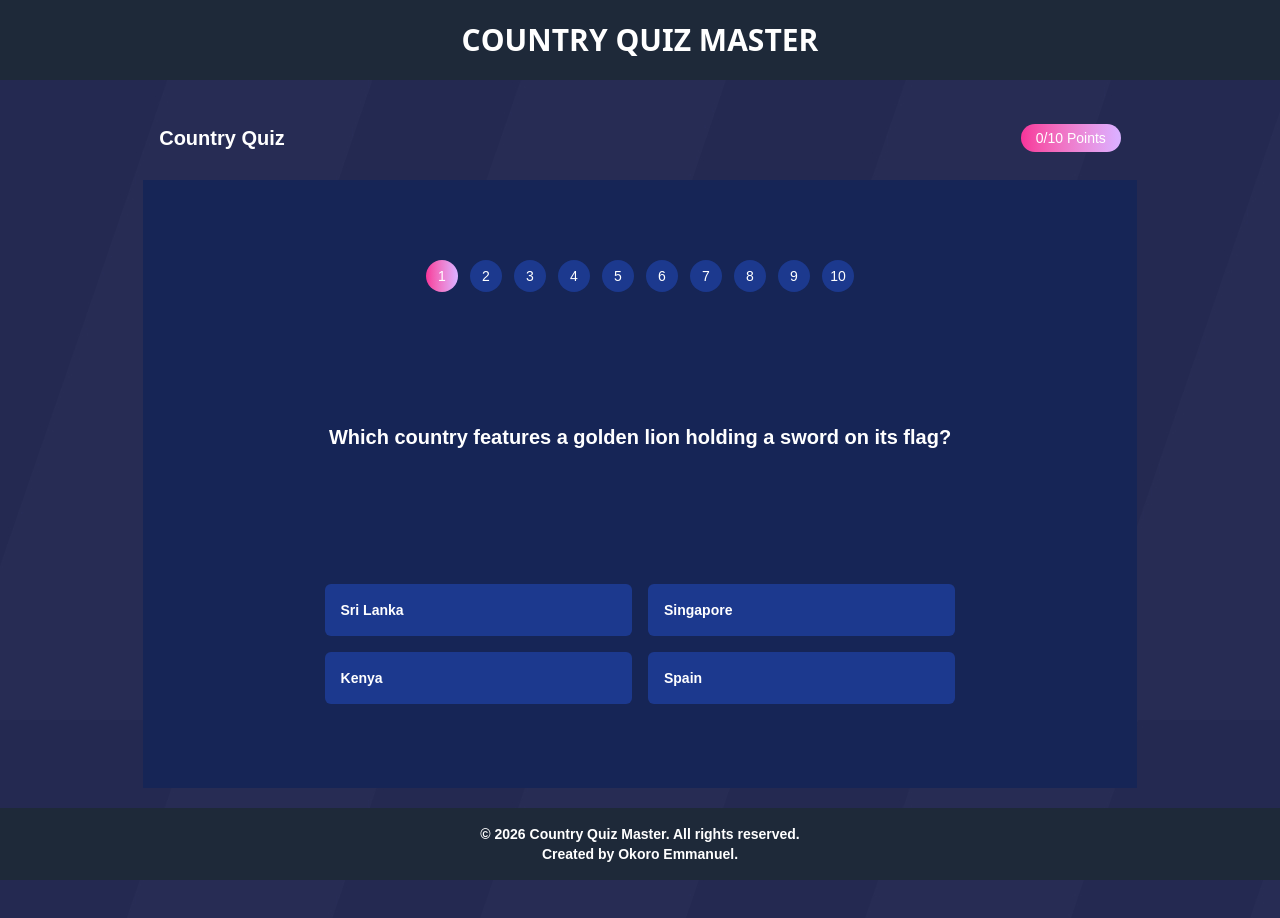
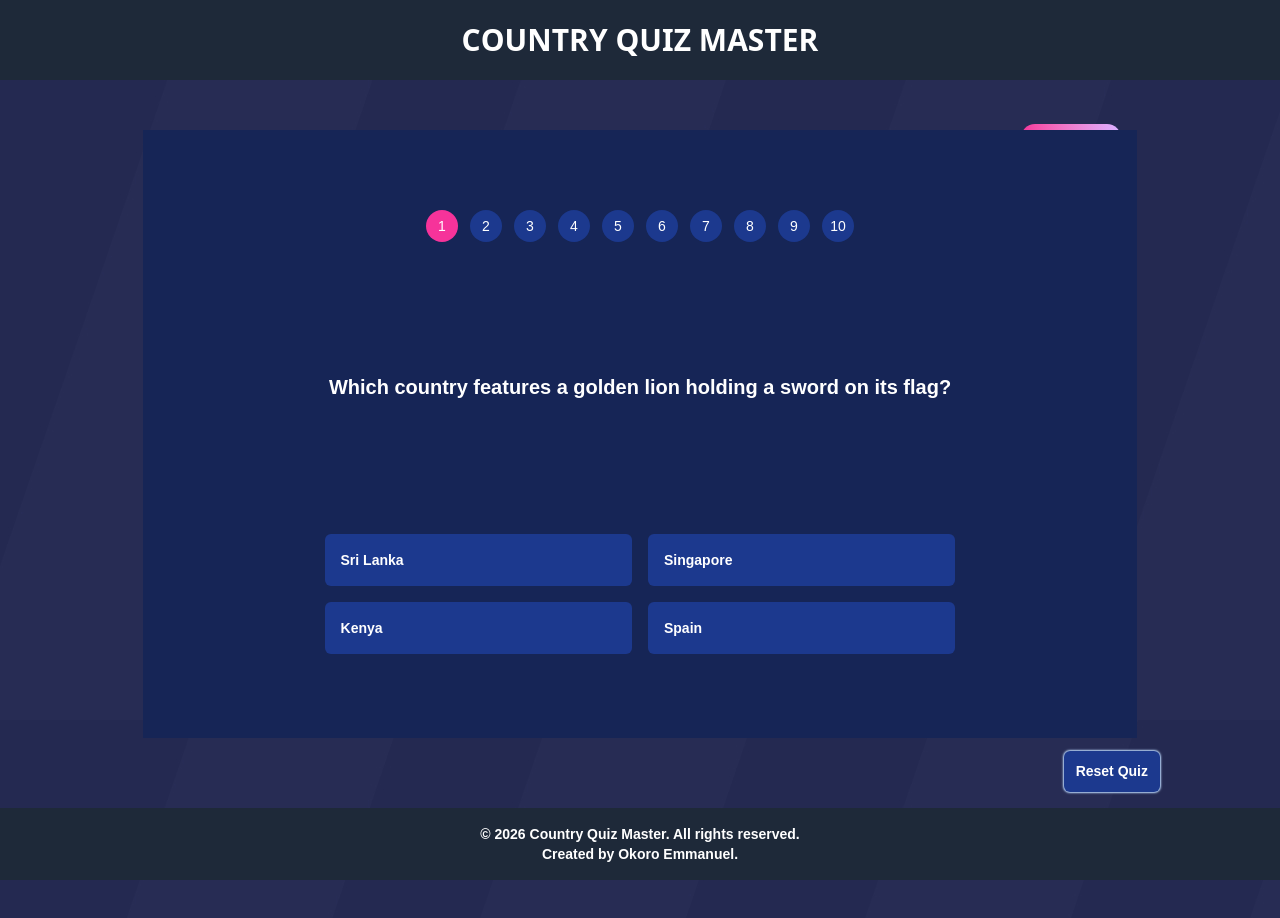
Before and after one commit to Nuel-dev-oi/country-quiz-master, a React (Vite) app in the folder frontend/: page / in a window 1280 px wide. Shown: the top 918 px of the page. Built offline with nearby package versions, Linux system fonts and the light colour scheme; a web font is replaced by a local one.

Commit message:
Add reset functionality to app

```diff
--- a/frontend/src/App.tsx
+++ b/frontend/src/App.tsx
@@ -3,18 +3,30 @@ import Layout from "./components/Layout";
 import ScoreBoard from "./components/ScoreBoard";
 import QuestionTab from "./components/QuestionTab";
 import QuestionContext from "./components/QuestionContext";
-import { countryQuizData } from "./utils/countryQuizData";
+import ResetButton from "./components/ResetButton";
+import { countryQuizData, type QuizQuestions } from "./utils/countryQuizData";
 
 function App(): JSX.Element {
   const [score, setScore] = useState(0);
+  const [quiz, setQuiz] = useState<QuizQuestions>(countryQuizData);
+  const [number, setNumber] = useState<number>(1);
+  const [answer, setAnswer] = useState<string>("");
+  const [reset, setReset] = useState<boolean>(false);
 
-
+  const onSetQuiz = (value:QuizQuestions) => {
+    setQuiz(value);
+    setNumber(1);
+    setAnswer("");
+    setScore(0);
+    setReset(true);
+  }
 
   return (
-    <QuestionContext value={countryQuizData}>
+    <QuestionContext value={quiz}>
       <Layout>
         <ScoreBoard score={score} />
-        <QuestionTab setScore={setScore} />
+        <QuestionTab setReset={setReset} reset={reset} setScore={setScore} number={number} setNumber={setNumber} answer={answer} setAnswer={setAnswer} />
+        <ResetButton onSetQuiz={onSetQuiz}  />
       </Layout>
     </QuestionContext>
   );
--- a/frontend/src/components/Header.tsx
+++ b/frontend/src/components/Header.tsx
@@ -62,7 +62,7 @@ const Header = (): React.JSX.Element => {
   return (
     <header
       ref={ref}
-      className="font-bitcount font-bold sm:p-6 md:col-start-1 md:col-end-2 md:row-start-1 md:row-end-2 sticky top-0 w-screen flex justify-center items-center h-[10vh] bg-gray-800 text-white p-4 text-center text-2xl md:text-3xl"
+      className="z-50 font-bitcount font-bold sm:p-6 md:col-start-1 md:col-end-2 md:row-start-1 md:row-end-2 sticky top-0 w-screen flex justify-center items-center h-[10vh] bg-gray-800 text-white p-4 text-center text-2xl md:text-3xl"
     >
       {COUNTRY_QUIZ_MASTER.split("").map((char, index) => {
         return (
--- a/frontend/src/components/Layout.tsx
+++ b/frontend/src/components/Layout.tsx
@@ -6,7 +6,7 @@ const Layout: React.FC<{ children: React.ReactNode }> = ({ children }) => {
     <div className="flex flex-col md:grid md:grid-cols-1 md:grid-rows-[10vh_87vh_15vh] sm:gap-4 bg-wall-paper-sm md:bg-wall-paper">
       <Header />
 
-      <main className="mb-0 sm:mb-4 md:col-start-1 md:col-end-2 md:row-start-2 md:row-end-3 ps-2 pe-2 w-screen pb-5 max-[400px]:pb-0 h-[87vh] max-[400px]:h-[75vh] md:gap-4 bg-no-repeat bg-center bg-cover text-white text-5xl md:text-3xl flex flex-col md:grid md:grid-cols-[5vw_1fr_5vw] md:grid-rows-[10%_90%] gap-2 justify-start items-center place-items-center">
+      <main className="relative mb-5 max-[400px]:mb-0 sm:mb-4 md:col-start-1 md:col-end-2 md:row-start-2 md:row-end-3 ps-2 pe-2 w-screen pb-5 max-[400px]:pb-0 h-[87vh] max-[400px]:h-[75vh] md:gap-4 bg-no-repeat bg-center bg-cover text-white text-5xl md:text-3xl flex flex-col md:grid md:grid-cols-[5vw_1fr_5vw] md:grid-rows-[10%_90%] gap-2 justify-start items-center place-items-center">
         {children}
       </main>
 
--- a/frontend/src/components/NumberTab.tsx
+++ b/frontend/src/components/NumberTab.tsx
@@ -4,8 +4,9 @@ interface click {
   (e: React.MouseEvent<HTMLSpanElement, MouseEvent>): void;
 }
 
-const NumberTab: React.FC<{ onClick: click }> = ({
+const NumberTab: React.FC<{ onClick: click, reset: boolean }> = ({
   onClick,
+  reset,
 }): React.JSX.Element => {
   const spanRef = useRef<HTMLDivElement>(null);
 
@@ -14,12 +15,12 @@ const NumberTab: React.FC<{ onClick: click }> = ({
     if (!current) return;
     const spans: NodeListOf<HTMLSpanElement> = current.querySelectorAll("span");
     spans.forEach((span) => {
-      const hasBgGradient = span.classList.contains("bg-linear-to-r");
+      const hasBgGradient = span.classList.contains("bg-pink-500");
       if (hasBgGradient) {
-        span.classList.remove("bg-linear-to-r");
+        span.classList.remove("bg-pink-500");
         span.classList.add("bg-blue-900");
       }
-      e.currentTarget.classList.add("bg-linear-to-r");
+      e.currentTarget.classList.add("bg-pink-500");
       e.currentTarget.classList.remove("bg-blue-950");
     });
   };
@@ -33,13 +34,30 @@ const NumberTab: React.FC<{ onClick: click }> = ({
       spans.forEach((span, index) => {
         if (index === 0) {
           span.classList.remove("bg-blue-900");
-          span.classList.add("bg-linear-to-r");
+          span.classList.add("bg-pink-500");
           return;
         }
       });
     };
     loadBGColor();
   }, []);
+  useEffect(() => {
+    if (reset) {
+      const current = spanRef.current;
+      if (!current) return;
+      const spans: NodeListOf<HTMLSpanElement> =
+        current.querySelectorAll("span");
+      spans.forEach((span, index) => {
+        if (index === 0) {
+          span.classList.remove("bg-blue-900");
+          span.classList.add("bg-pink-500");
+        } else {
+          span.classList.remove("bg-pink-500");
+          span.classList.add("bg-blue-900");
+        }
+      });
+    }
+  }, [reset]);
 
   return (
     <div
--- a/frontend/src/components/Options.tsx
+++ b/frontend/src/components/Options.tsx
@@ -1,15 +1,26 @@
-import React, { useState } from "react";
+import React, { useState, useEffect } from "react"; // <-- Added useEffect here!
 import checkMark from "../assets/Check_round_fill.svg";
 import closeMark from "../assets/Close_round_fill.svg";
 
-const Options: React.FC<{ optionsArr: string[]; number: number, answer: string, setScore: React.Dispatch<number | ((prev: number) => number)> }> = ({
-  optionsArr,
-  number,
-  answer,
-  setScore,
-}) => {
+const Options: React.FC<{
+  optionsArr: string[];
+  number: number;
+  answer: string;
+  setScore: React.Dispatch<number | ((prev: number) => number)>;
+  reset: boolean;
+  setReset: React.Dispatch<boolean>;
+}> = ({ optionsArr, number, answer, reset, setScore, setReset }) => {
+  const [userAnswers, setUserAnswers] = useState<Record<number, number>>({});
 
-  const [userAnswers, setUserAnswers] = useState<Record<number, number>>({});
+  useEffect(() => {
+    const handleReset = () => {
+      if (reset) {
+        setUserAnswers({});
+        setReset(false);
+      }
+    };
+    handleReset();
+  }, [reset, setReset]);
 
   const handleClick = (index: number) => {
     if (userAnswers[number] !== undefined) return;
@@ -33,6 +44,7 @@ const Options: React.FC<{ optionsArr: string[]; number: number, answer: string,
         const isUserPick = currentSelection === index;
         const isActualCorrect = option === answer;
 
+
         const shouldShowGradient = isUserPick;
 
         return (
@@ -46,12 +58,10 @@ const Options: React.FC<{ optionsArr: string[]; number: number, answer: string,
               }`}
           >
             <span>{option}</span>
-
             <div className="flex gap-2 ml-auto">
               {hasAnswered && isActualCorrect && (
                 <img src={checkMark} alt="correct" className="w-5 h-5" />
               )}
-
               {isUserPick && !isActualCorrect && (
                 <img src={closeMark} alt="wrong" className="w-5 h-5" />
               )}
--- a/frontend/src/components/QuestionTab.tsx
+++ b/frontend/src/components/QuestionTab.tsx
@@ -1,22 +1,26 @@
-import React, { useState, useContext, useMemo, useCallback } from "react";
+import React, { useContext, useMemo, useCallback, useState } from "react";
 import NumberTab from "./NumberTab";
 import Question from "./Question";
 import Options from "./Options";
 import QuestionContext from "./QuestionContext";
 
-const QuestionTab: React.FC<{ setScore: React.Dispatch<number | ((prev: number) => number)> }> = ({ setScore }): React.JSX.Element => {
+const QuestionTab: React.FC<{ setScore: React.Dispatch<number | ((prev: number) => number)>,
+  number:number, setNumber:React.Dispatch<number>,
+
+    setAnswer: React.Dispatch<string>,
+    answer: string,
+    reset: boolean,
+    setReset: React.Dispatch<boolean>
+  }> = ({ setScore, number, setNumber, setAnswer, answer, reset, setReset }): React.JSX.Element => {
   const questions = useContext(QuestionContext);
-  const [number, setNumber] = useState<number>(1);
   const [options, setOptions] = useState<string[]>([]);
-  const [answer, setAnswer] = useState<string>("");
-
   const onSetAnswer = useCallback((value: string) => {
     setAnswer(value);
-  }, []);
+  }, [setAnswer]);
 
   const onSetOptions = useCallback((value: string[]) => {
     setOptions(value);
-  }, []);
+  }, [setOptions]);
 
   const onClick = (e: React.MouseEvent<HTMLSpanElement, MouseEvent>) => {
     const num = e.currentTarget.textContent;
@@ -24,15 +28,15 @@ const QuestionTab: React.FC<{ setScore: React.Dispatch<number | ((prev: number)
   };
 
   return (
-    <section className="w-[90%] flex flex-col gap-3 justify-start items-start p-2 bg-blue-950 h-max max-[400px]:h-[80%] md:h-full sm:h-max md:col-start-2 md:col-end-3 md:row-start-2 md:row-end-3 ">
-      <NumberTab onClick={onClick} />
+    <section className="sm:mb-25 w-[90%] flex flex-col gap-3 justify-start items-start p-2 bg-blue-950 h-max max-[400px]:h-[80%] md:h-full sm:h-max md:col-start-2 md:col-end-3 md:row-start-2 md:row-end-3 ">
+      <NumberTab onClick={onClick} reset={reset} />
       <Question
         number={number}
         questions={useMemo(() => questions, [questions])}
         onSetOptions={onSetOptions}
         onSetAnswer={onSetAnswer}
       />
-      <Options number={number} optionsArr={options} answer={answer}  setScore={setScore} />
+      <Options number={number} optionsArr={options} answer={answer}  setScore={setScore} reset={reset} setReset={setReset} />
     </section>
   );
 };
--- /dev/null
+++ b/frontend/src/components/ResetButton.tsx
@@ -0,0 +1,14 @@
+import React from "react";
+import { countryQuizData, type QuizQuestions } from "../utils/countryQuizData";
+
+const ResetButton = ({ onSetQuiz }: { onSetQuiz:(value: QuizQuestions) => void }): React.JSX.Element => {
+
+    return <button
+    onClick={() => {
+        onSetQuiz([...countryQuizData]);
+    }}
+    className="text-[14px] absolute sm:right-30 right-11 sm:bottom-0 -bottom-3 max-[400px]:bottom-10 cursor-pointer bg-blue-900 text-white flex justify-center items-center active:shadow-[0px_0px_1px_0px] shadow-[0px_0px_2px_1px] shadow-blue-200 whitespace-nowrap w-max p-3 rounded-md">Reset Quiz</button>
+
+};
+
+export default ResetButton;
```
